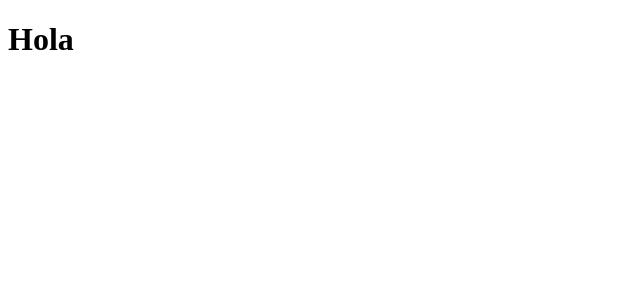
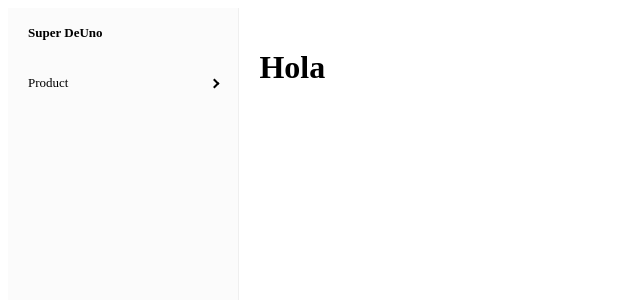
Before and after one commit to Jaferye97/PruebaTecnicaGco, a React (Vite) app in the folder Frontend-React-TS/: page / in a window 1280 px wide. Shown: the top 300 px of the page, without its empty margins (0-640 px from the left). Built offline with nearby package versions, Linux system fonts and the light colour scheme.

Commit message:
Frontend: Se implementa Layout principal con SideBar en Frontend React-ts

```diff
--- a/Frontend-React-TS/src/App.tsx
+++ b/Frontend-React-TS/src/App.tsx
@@ -1,10 +1,18 @@
 import "./App.css";
+import Layout from "./components/SideBar/layout/Layout";
+import { BrowserRouter, Route, Routes } from "react-router-dom";
 
 function App() {
   return (
-    <>
-      <h1>Hola</h1>
-    </>
+    <BrowserRouter>
+      <Routes>
+        <Route element={<Layout />}>
+          <Route path="/" element={<h1>Hola</h1>} />
+          <Route path="/Product" element={<h1>Product</h1>} />
+          <Route path="/Product/Movement" element={<h1>Movement Product</h1>} />
+        </Route>
+      </Routes>
+    </BrowserRouter>
   );
 }
 
--- /dev/null
+++ b/Frontend-React-TS/src/components/SideBar/SideBar.tsx
@@ -0,0 +1,47 @@
+import { Sidebar, Menu, MenuItem, SubMenu } from "react-pro-sidebar";
+import { NavLink } from "react-router-dom";
+
+interface ISidebarComponentProps {
+  children: React.ReactNode;
+}
+
+const SideBar = ({ children }: ISidebarComponentProps) => {
+  return (
+    <div style={{ display: "flex", height: "100vh" }}>
+      <Sidebar style={{ fontSize: 13 }} width="18vw">
+        <Menu
+          menuItemStyles={{
+            button: ({ active }) => ({
+              backgroundColor: active ? "#EBF5FB" : undefined,
+              color: active ? "#EBF5FB" : "black",
+              borderRadius: "8px",
+              fontWeight: active ? "bold" : "normal",
+              "&:hover": {
+                color: "#154360",
+                backgroundColor: "#EBF5FB",
+                fontWeight: "bold",
+              },
+            }),
+          }}
+        >
+          <MenuItem disabled className="title">
+            <b>Super DeUno</b>
+          </MenuItem>
+
+          <SubMenu label="Product">
+            <MenuItem component={<NavLink to="/Product/" />}>Products</MenuItem>
+            <MenuItem component={<NavLink to="/Product/Movement" />}>
+              Movement Product
+            </MenuItem>
+          </SubMenu>
+        </Menu>
+      </Sidebar>
+
+      <div style={{ height: "100vh", width: "82vw", padding: "20px" }}>
+        {children}
+      </div>
+    </div>
+  );
+};
+
+export default SideBar;
--- /dev/null
+++ b/Frontend-React-TS/src/components/SideBar/layout/Layout.tsx
@@ -0,0 +1,12 @@
+import SideBar from "../SideBar";
+import { Outlet } from "react-router-dom";
+
+const Layout = () => {
+  return (
+    <SideBar>
+      <Outlet />
+    </SideBar>
+  );
+};
+
+export default Layout;
```
